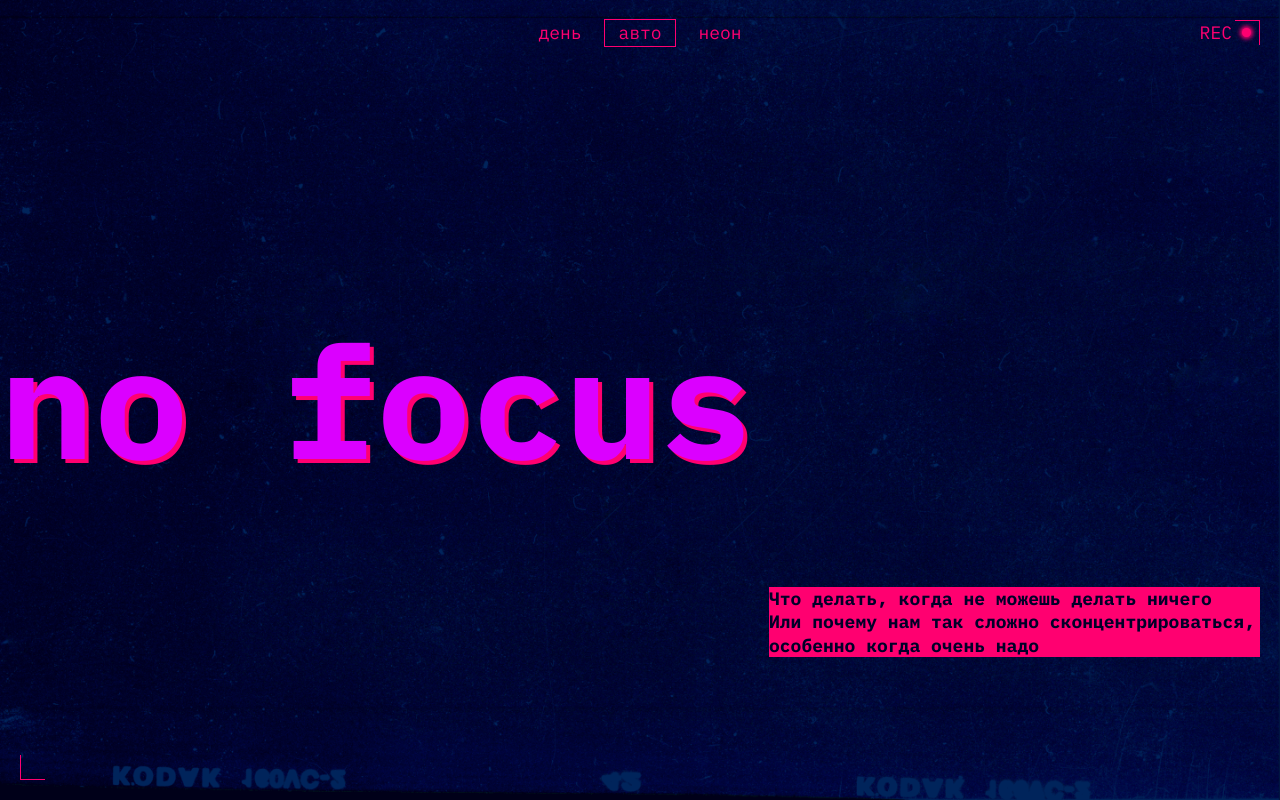
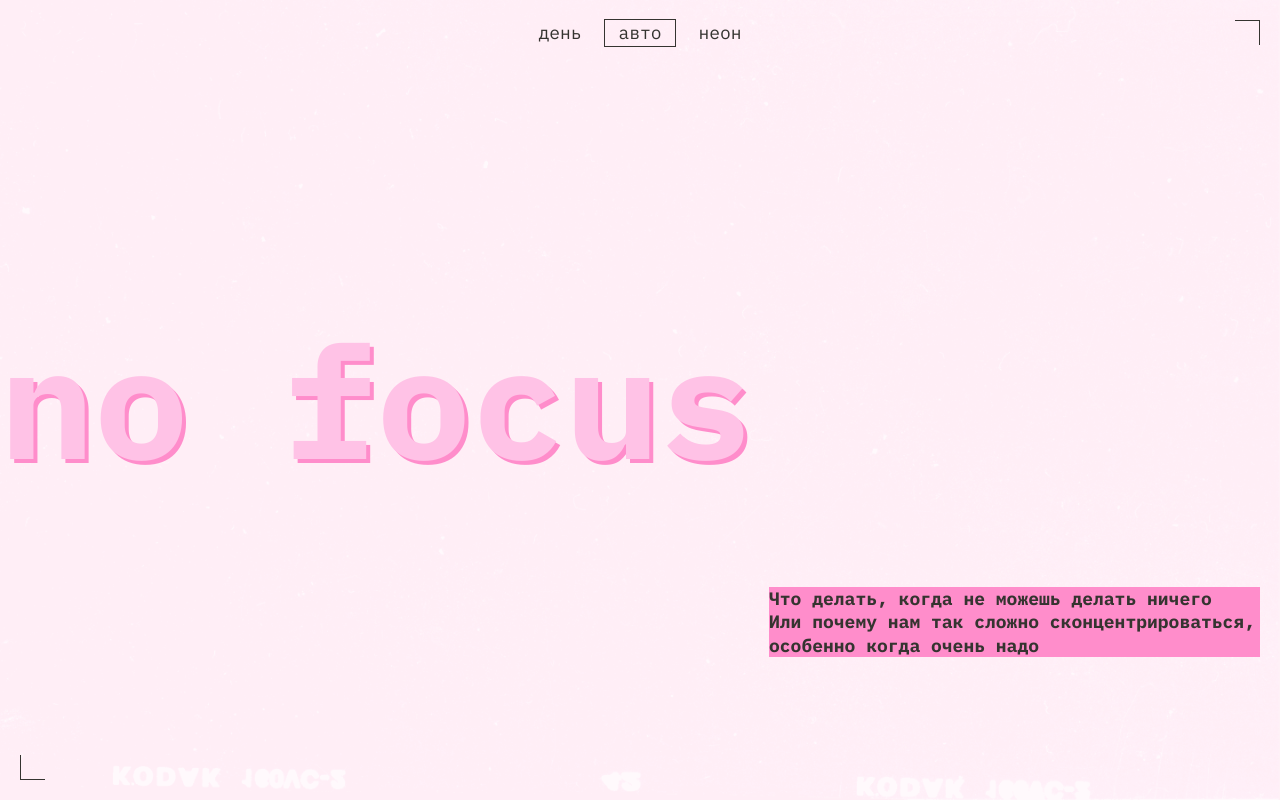
Before and after one commit to Rodzy28/slozhno-sosredotochitsya-fd, a plain HTML site: page index.html in a window 1280 px wide. Shown: the top 800 px of the page. Drawn offline with Linux system fonts and the light colour scheme.

Commit message:
Добавил автотему

```diff
--- a/styles/dark.css
+++ b/styles/dark.css
@@ -9,8 +9,23 @@
     Так стили написанные ниже будут иметь больший вес,
     чем стили в медиазапросе предпочтений пользователя
   */
+  --main-font: "IBM Plex mono";
+  --main-font-size: 18px;
+  --bg-image: url("../images/cover-image-dark.png");
+  --accent-color: #ff0070;
+  --title-color: #ff0070;
+  --subtitle-color: #000028;
+  --text-color: #f1b2ce;
+  --bg-color: #000028;
+  --menu-color: #ff0070;
+  --menu-hover-color: rgba(255, 0, 112, 0.4);
+  --big-title-color: #db00ff;
+  --big-title-size: clamp(7.25rem, 7.0115rem + 1.0178vw, 7.5rem);
 }
 
 .theme-dark .page {
   /* Вам также нужно будет написать ряд подобных селекторов */
+  .header__rec {
+    display: flex;
+  }
 }
--- a/styles/light.css
+++ b/styles/light.css
@@ -17,12 +17,29 @@
   --bg-color: #fff1f7;
   --big-title-color: #ffc2e6;
   --menu-color: #353430;
-  --menu-hover-color: rgba(50, 49, 45, .4);
+  --menu-hover-color: rgba(50, 49, 45, 0.4);
 }
 
 .theme-light .page {
-  /* Вам также нужно будет написать ряд подобных селекторов */
   .header__rec {
     display: none;
   }
 }
+
+@media (prefers-color-scheme: light) {
+  :root {
+    --bg-image: url("../images/cover-image-light.png");
+    --accent-color: #ff8dcb;
+    --title-color: #353430;
+    --subtitle-color: #353430;
+    --text-color: #353430;
+    --bg-color: #fff1f7;
+    --big-title-color: #ffc2e6;
+    --menu-color: #353430;
+    --menu-hover-color: rgba(50, 49, 45, 0.4);
+  }
+
+  .header__rec {
+    display: none;
+  }
+}
```
